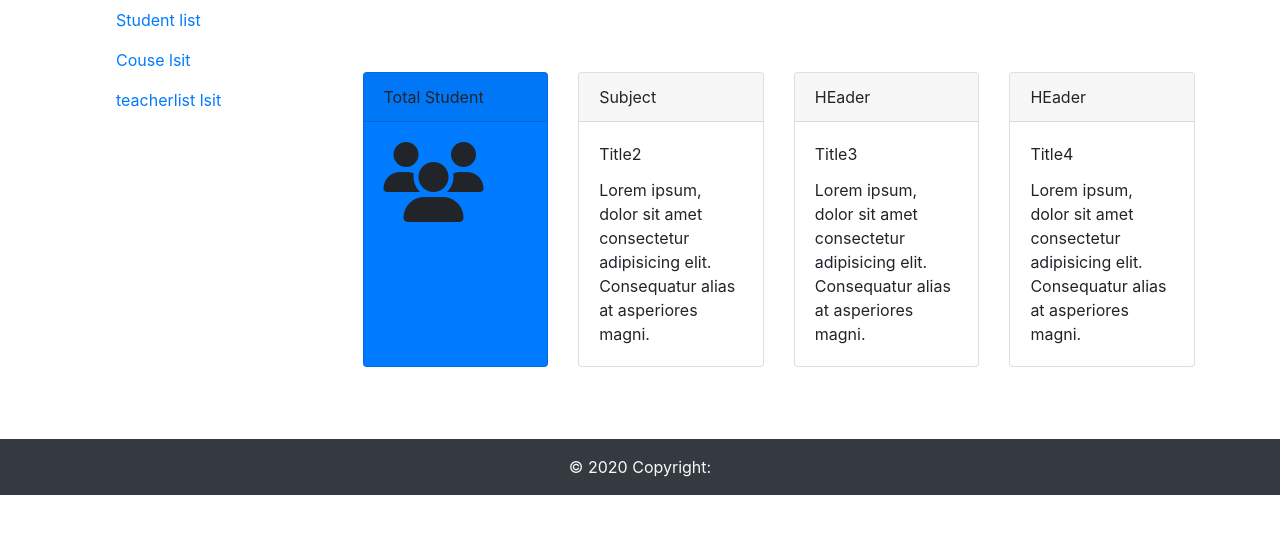
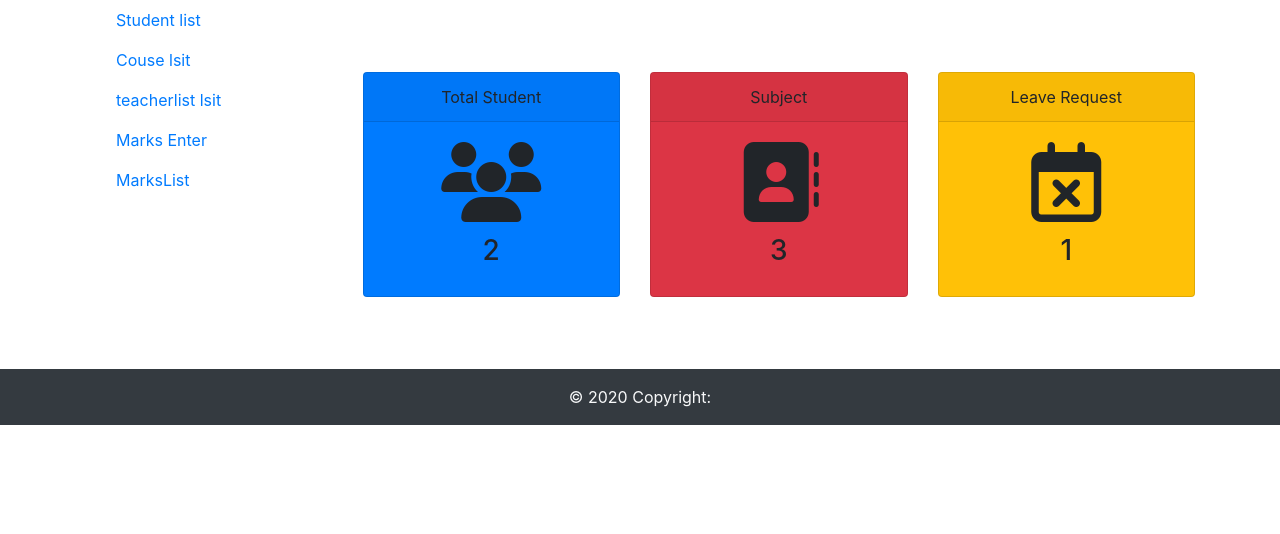
Before and after one commit to Durgesh-Gupta/College-Management-System-using-Django, a Django app: page /TEacherview in a window 1280 px wide. Shown: the part 56-590 px from the top of the page. Run offline with Django 3.2, Linux system fonts and the light colour scheme; data comes from the database, SQL or seed files in the repository; both versions use the stored data as it was after the commit; some libraries are stand-ins or nearby versions.

Commit message:
Teacher home page completed

```diff
--- a/CollegeManagementProject/CollegeApp/templates/teacherhome.html
+++ b/CollegeManagementProject/CollegeApp/templates/teacherhome.html
@@ -13,6 +13,12 @@
       <li class="nav-item">
         <a class="nav-link" href="teacherlist">teacherlist lsit</a>
       </li>
+      <li class="nav-item">
+        <a class="nav-link" href="addMarks">Marks Enter</a>
+      </li>
+      <li class="nav-item">
+        <a class="nav-link" href="MarksList">MarksList </a>
+      </li>
 
 </ul>
       </div>
--- a/CollegeManagementProject/CollegeApp/templates/thome.html
+++ b/CollegeManagementProject/CollegeApp/templates/thome.html
@@ -2,39 +2,38 @@
 
 {% block teacher %}
  <div class="row my-5">
-    <div class="card-deck">
+    <div class="card-deck" style="width: 1200px;">
 
-        <div class="card bg-primary">
+        <div class="card bg-primary text-center">
           <div class="card-header">Total Student</div>
           <div class="card-body">
             <div class="card-title mx-auto"><i class="fa fa-users fa-5x" aria-hidden="true"></i>
 </div>
             <div class="card-text">
-              {{totalstudent}}
+             <h3 class="text-center"> {{totalstudent}} </h3>
             </div>
           </div>
         </div>
-        <div class="card">
+        <div class="card bg-danger text-center">
           <div class="card-header">Subject</div>
           <div class="card-body">
-            <div class="card-title">Title2</div>
+            <div class="card-title"><i class="fa fa-address-book fa-5x" aria-hidden="true"></i></div>
             <div class="card-text">
-              Lorem ipsum, dolor sit amet consectetur adipisicing elit.
-              Consequatur alias at asperiores magni.
+             <h3> {{allsub}}</h3>
             </div>
           </div>
         </div>
-        <div class="card">
-          <div class="card-header">HEader</div>
+        <div class="card bg-warning text-center">
+          <div class="card-header">Leave Request</div>
           <div class="card-body">
-            <div class="card-title">Title3</div>
+            <div class="card-title"><i class="fa fa-calendar-times-o fa-5x" aria-hidden="true"></i>
+            </div>
             <div class="card-text">
-              Lorem ipsum, dolor sit amet consectetur adipisicing elit.
-              Consequatur alias at asperiores magni.
+              <h3>{{leav}}</h3>
             </div>
           </div>
         </div>
-        <div class="card">
+        <!-- <div class="card">
           <div class="card-header">HEader</div>
           <div class="card-body">
             <div class="card-title">Title4</div>
@@ -43,7 +42,7 @@
               Consequatur alias at asperiores magni.
             </div>
           </div>
-        </div>
+        </div> -->
 
 
       </div>
--- a/CollegeManagementProject/CollegeApp/urls.py
+++ b/CollegeManagementProject/CollegeApp/urls.py
@@ -13,6 +13,7 @@ urlpatterns = [
     path('teacherlist',v.TeacherList.as_view()),
 
     path('editprofile/<int:id>',v.UpdateProfile),
+    path('editmarks/<int:id>',v.UpdateMarks),
     path('deletestud/<int:id>',v.deleteStudent),
 
     path('appreje/<int:id>',v.appreje),
@@ -25,5 +26,7 @@ urlpatterns = [
     path('addStaff',v.addStaff),
     path('lf',v.leaveform),
     path('appleav',v.LeaveSelect),
+    path('addMarks',v.addMarks),
+    path('MarksList',v.MarksList),
 
 ]
--- a/CollegeManagementProject/CollegeApp/views.py
+++ b/CollegeManagementProject/CollegeApp/views.py
@@ -107,16 +107,13 @@ def teacherview(request):
     sid=request.session.get('uid')
     print(sid)
     staff=Staff.objects.filter(id=sid)
-    print(staff)
-    # for i in staff:
-    #     print(i.branch)
-    # bid=staff[0].branch
-    # totalstudent=UserModel.objects.filter(Branch=bid).count()
-    # print(totalstudent)
-    # d={'totalstudent':totalstudent}
+    std=UserModel.objects.all().count()
+    cour=Course.objects.all().count()
+    leav=Leave.objects.filter(status=1).count()
+    data={'totalstudent':std,'allsub':cour,'leav':leav}
 
-    return render(request,'thome.html')
-    # return render(request,'thome.html',d)
+    return render(request,'thome.html',data)
+
 
     # Leave Fprm
 def leaveform(request):
@@ -157,3 +154,28 @@ def appreje(request,id):
     llist.status=2
     llist.save()
     return render(request,'leaveform.html')
+
+from .models import Marks,MarksForm
+
+def addMarks(request):
+    if request.method=='POST':
+        f=MarksForm(request.POST)
+        f.save()
+        return redirect('/')
+    else:
+        f=MarksForm
+        return render(request,'marksenter.html',{'forms':f})
+
+def MarksList(request):
+    marks=Marks.objects.all()
+    return render(request,'Markslist.html',{'marks':marks})
+
+def UpdateMarks(request,id):
+    e=Marks.objects.get(id=id)
+    if request.method=='POST':
+        st=MarksForm(request.POST,instance=e)
+        st.save()
+        return redirect('/')
+    else:
+        st=MarksForm(instance=e)
+    return render(request,'marksenter.html',{'forms':st})
```
Also changed, not shown: CollegeManagementProject/CollegeApp/templates/Markslist.html (added, +30 -0 lines), CollegeManagementProject/CollegeApp/templates/marksenter.html (added, +25 -0 lines), CollegeManagementProject/db.sqlite3.
